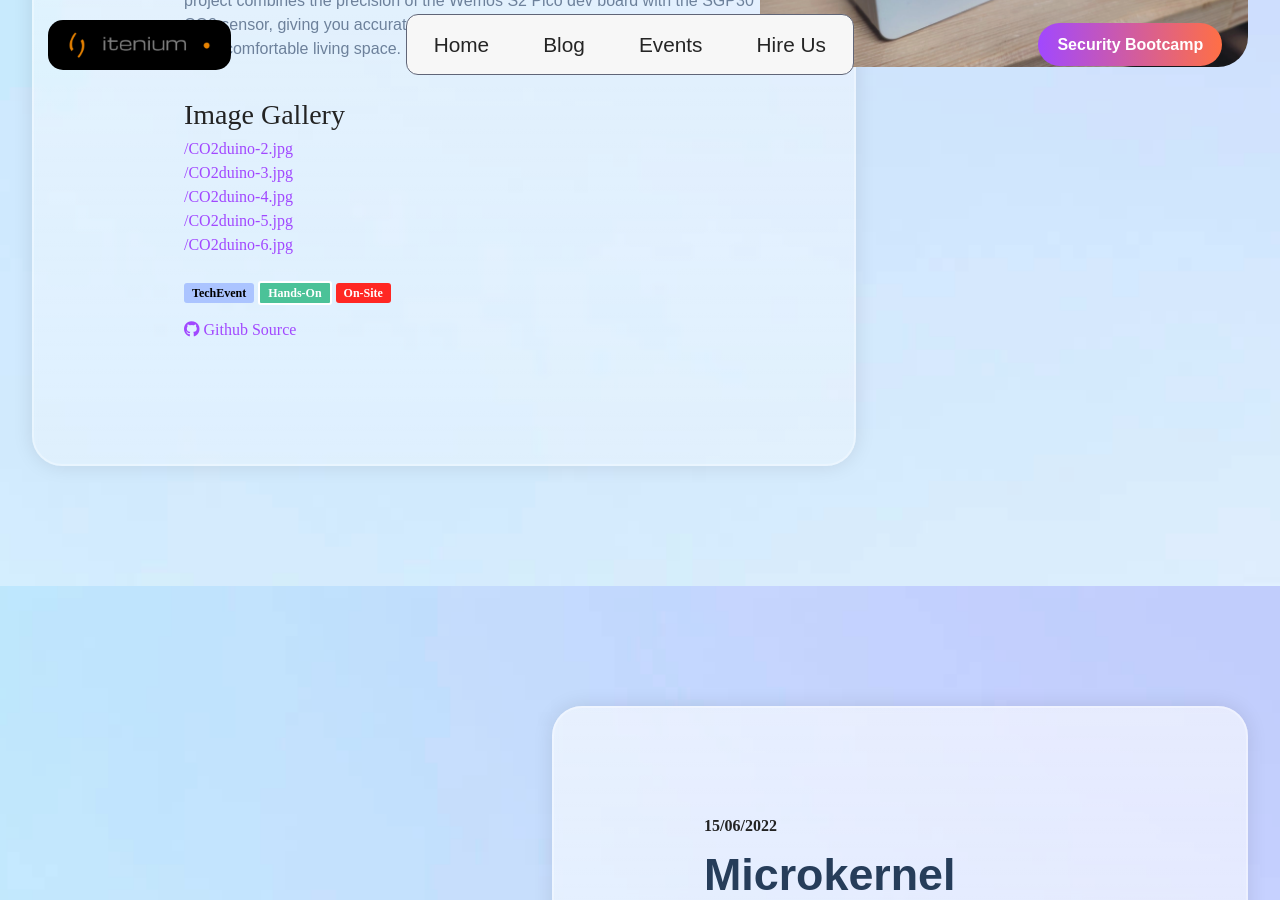
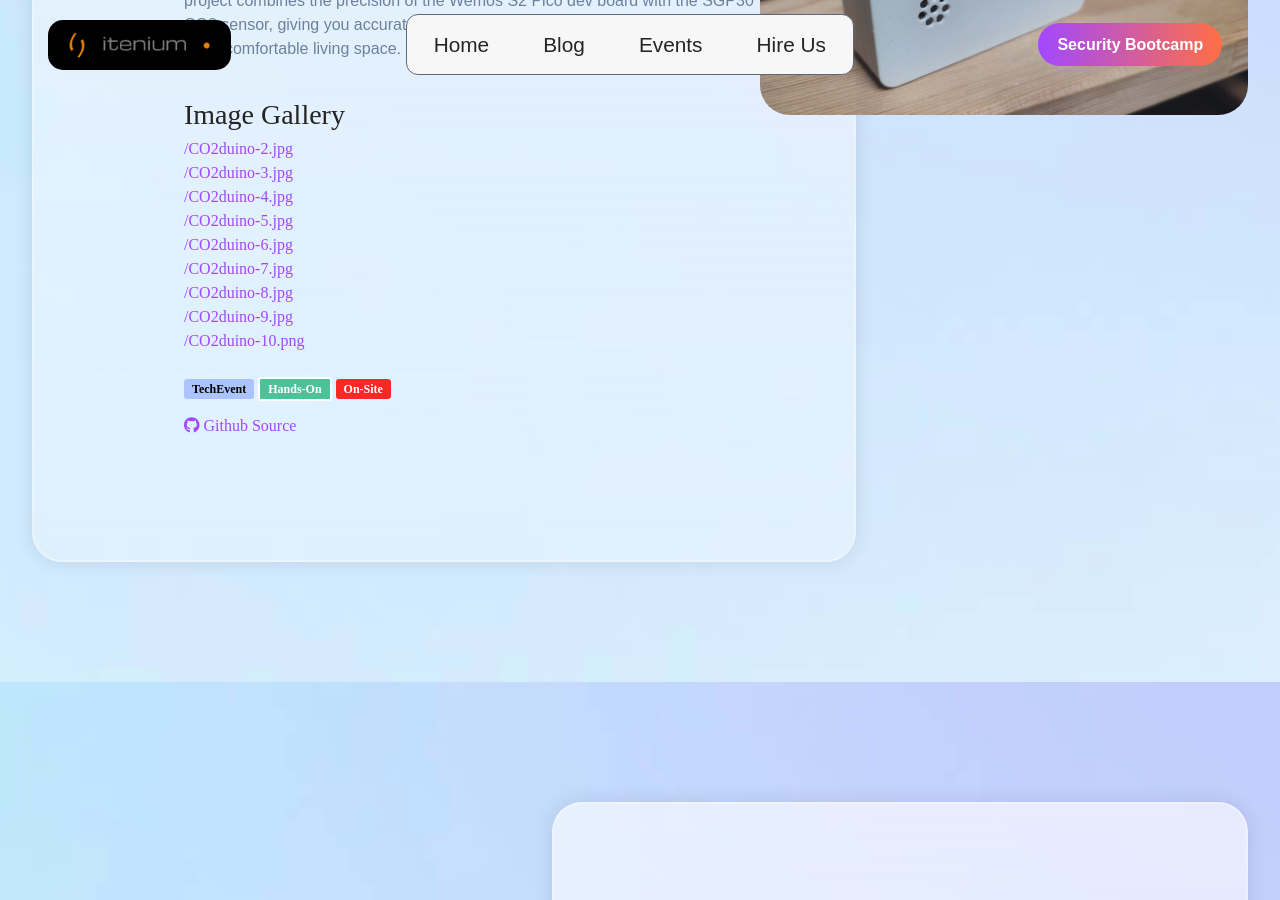
Before and after one commit to itenium-be/Competence-Center, a Jekyll site: the page built from pages/events.html, in a window 1280 px wide and 900 px high, scrolled down 63774 px. Built offline with Jekyll 4.4.1, drawn with Linux system fonts in a browser that asks for light colours; some web fonts are replaced.

Commit message:
added photos to gallery

```diff
--- a/_data/events.yml
+++ b/_data/events.yml
@@ -1370,6 +1370,10 @@
     - "assets/images-events/CO2duino-4.jpg"
     - "assets/images-events/CO2duino-5.jpg"
     - "assets/images-events/CO2duino-6.jpg"
+    - "assets/images-events/CO2duino-7.jpg"
+    - "assets/images-events/CO2duino-8.jpg"
+    - "assets/images-events/CO2duino-9.jpg"
+    - "assets/images-events/CO2duino-10.png"
   githubUrl: "https://github.com/itenium-be/CO2duino"
 
 
```
